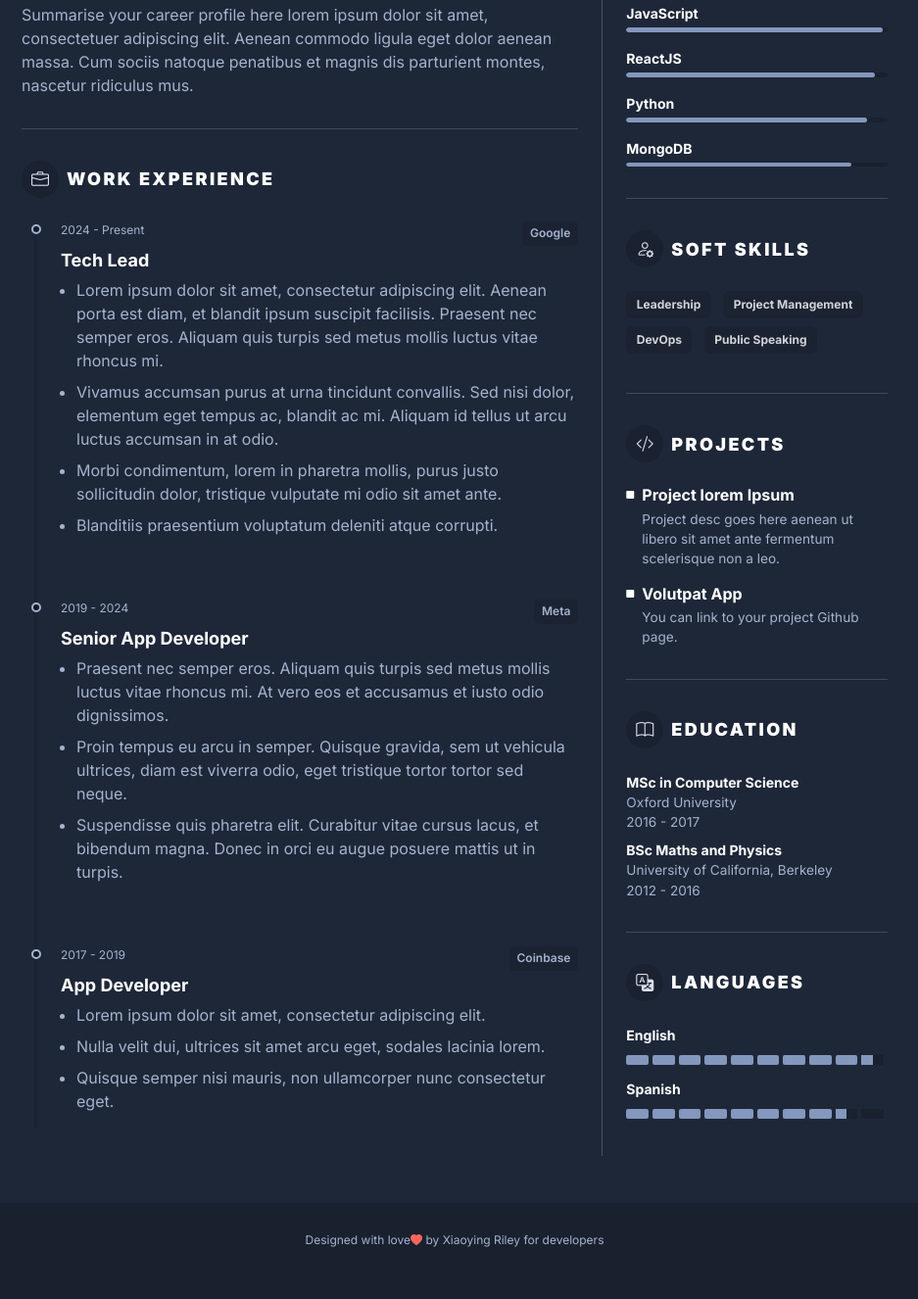
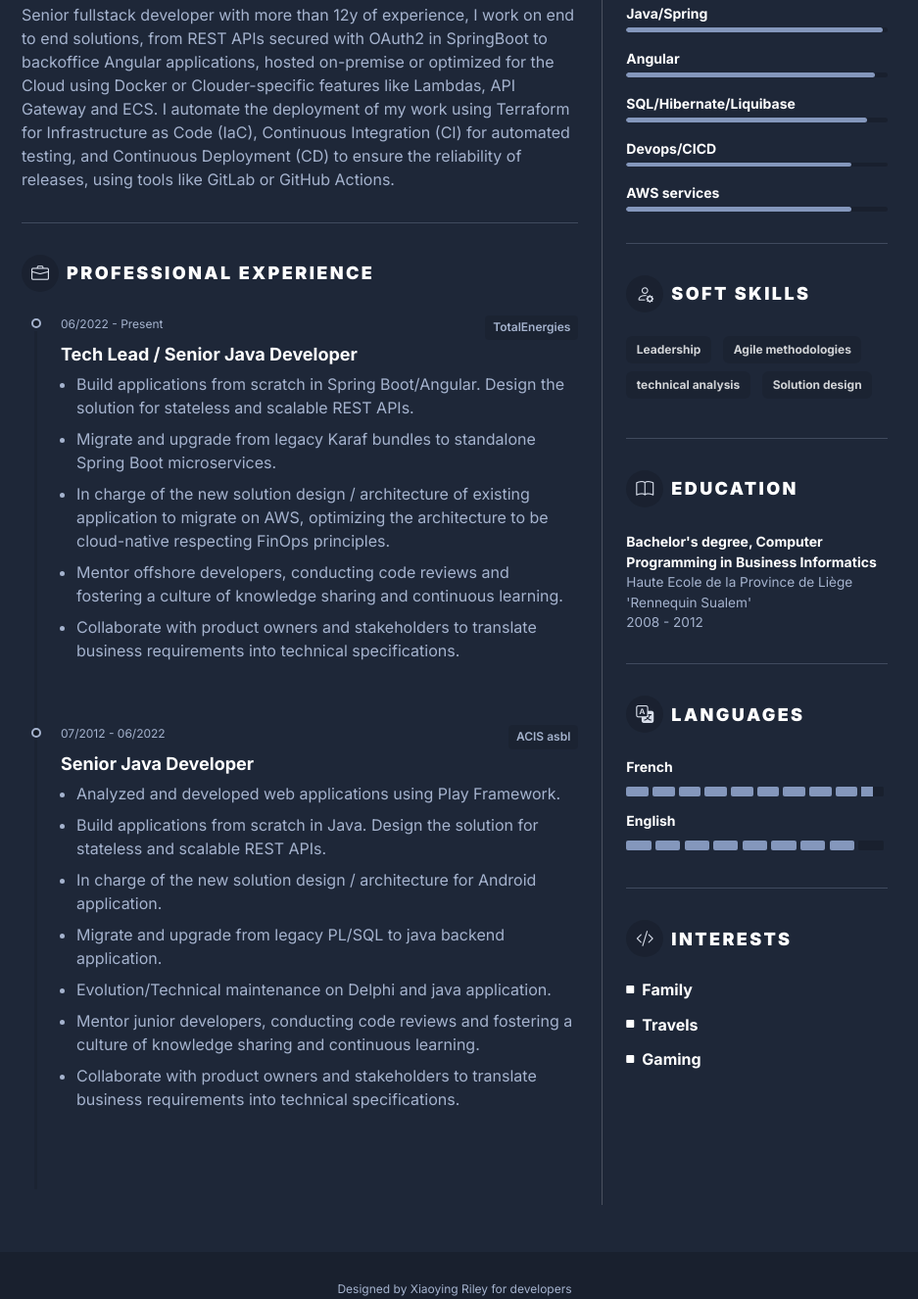
Before and after one commit to rnei00/rnei00.github.io, a plain HTML site: page index.html in a window 1280 px wide. Shown: the part 527-1853 px from the top of the page at 98% size, without its empty margins (176-1113 px from the left). Before the commit the page ends 1827 px from the top, so only its background shows below. Drawn offline with nearby package versions, Linux system fonts and the light colour scheme.

Commit message:
Update index.html

```diff
--- a/index.html
+++ b/index.html
@@ -1,14 +1,14 @@
 <!DOCTYPE html>
 <html lang="en">
 <head>
-	<title>Risen - FREE Bootstrap 5 Resume/CV Template For Developers</title>
+	<title>My resume</title>
 
 	<!-- Meta -->
 	<meta charset="utf-8">
 	<meta http-equiv="X-UA-Compatible" content="IE=edge">
 	<meta name="viewport" content="width=device-width, initial-scale=1.0">
-	<meta name="description" content="Profolio Bootstrap 5 Template">
-	<meta name="author" content="Xiaoying Riley at 3rd Wave Media">
+	<meta name="description" content="My resume">
+	<meta name="author" content="Ramdan El Jouhri">
 	<link rel="shortcut icon" href="favicon.ico">
 
 	<!-- Google Fonts -->
@@ -36,15 +36,12 @@
 					<div class="top-bar text-center position-relative">
 						<div class="top-bar-inner">
 
-							<a class="btn btn-primary top-bar-cta" href="https://themes.3rdwavemedia.com/bootstrap-templates/resume/risen-free-bootstrap-5-dark-mode-resume-cv-template-for-developers/">Hire Me</a>
+							<a class="btn btn-primary top-bar-cta" href="https://www.linkedin.com/in/ramdan-el-jouhri/">Hire Me</a>
 
 							<ul class="social-list list-inline mx-auto">
-								<li class="list-inline-item me-0 me-md-1 me-lg-2"><a href="#"><i class="fa-brands fa-x-twitter fa-fw"></i></a></li>
 								<li class="list-inline-item me-0 me-md-1 me-lg-2"><a href="#"><i class="fa-brands fa-github fa-fw"></i></a></li>
 
-								<li class="list-inline-item me-0 me-md-1 me-lg-2"><a href="#"><i class="fa-brands fa-linkedin-in fa-fw"></i></a></li>
-
-								<li class="list-inline-item me-0 me-md-1 me-lg-2"><a href="#"><i class="fa-brands fa-stack-overflow fa-fw"></i></a></li>
+								<li class="list-inline-item me-0 me-md-1 me-lg-2"><a href="https://www.linkedin.com/in/ramdan-el-jouhri/"><i class="fa-brands fa-linkedin-in fa-fw"></i></a></li>
 
 							</ul><!--//social-list-->
 
@@ -57,13 +54,12 @@
 							<div class="resume-profile-holder text-center">
 								<img class="resume-profile-pic rounded-circle" src="assets/images/profile.png" alt="image">
 
-								<h2 class="resume-name text-uppercase">Daniel Lopez </h2>
-								<div class="resume-role-title text-uppercase">Senior App Developer</div>
+								<h2 class="resume-name text-uppercase">Ramdan El jouhri </h2>
+								<div class="resume-role-title text-uppercase">Tech Lead / Senior Full-Stack developer</div>
 								<div class="resume-contact mt-4">
 									<ul class="resume-contact-list list-unstyled list-inline mb-0 justify-content-between">
-										<li class="list-inline-item me-md-3 me-lg-5"><i class="resume-contact-icon bi bi-telephone-inbound me-2"></i> +123-4567890</li>
-										<li class="list-inline-item me-md-3 me-lg-5"><i class="resume-contact-icon bi bi-envelope me-2"></i> hello@yourwebsite.com</li>
-										<li class="list-inline-item me-lg-5"><i class="resume-contact-icon bi bi-globe me-2"></i> www.yourwebsite.com</li>
+										<li class="list-inline-item me-md-3 me-lg-5"><i class="resume-contact-icon bi bi-telephone-inbound me-2"></i> +32 497 61 17 27</li>
+										<li class="list-inline-item me-md-3 me-lg-5"><i class="resume-contact-icon bi bi-envelope me-2"></i> eljouhri.r@gmail.com</li>
 									</ul>
 								</div><!--//resume-contact-->
 							</div><!--//profile-holder-->
@@ -75,36 +71,47 @@
 									<section class="resume-summary-section resume-section">
 										<h3 class="resume-section-heading text-uppercase py-2 py-lg-3 py-2 py-lg-3"><i class="resume-section-heading-icon bi bi-person me-2"></i>About Me</h3>
 										<div class="resume-summary-desc">
-											Summarise your career profile here lorem ipsum dolor sit amet, consectetuer adipiscing elit. Aenean commodo ligula eget dolor aenean massa. Cum sociis natoque penatibus et magnis dis parturient montes, nascetur ridiculus mus.
+											Senior fullstack developer with more than 12y of experience, I work on end to end solutions, from REST APIs secured with OAuth2 in SpringBoot to backoffice Angular applications, hosted on-premise or optimized for the Cloud using Docker or Clouder-specific features like Lambdas, API Gateway and ECS.
+
+I automate the deployment of my work using Terraform for Infrastructure as Code (IaC), Continuous Integration (CI) for automated testing, and Continuous Deployment (CD) to ensure the reliability of releases, using tools like GitLab or GitHub Actions.
 										</div>
 									</section><!--//resume-section-->
 
 									<hr>
 
 									<section class="resume-experience-section resume-section">
-										<h3 class="resume-section-heading text-uppercase py-2 py-lg-3 py-3"><i class="resume-section-heading-icon bi bi-briefcase me-2"></i>Work Experience</h3>
+										<h3 class="resume-section-heading text-uppercase py-2 py-lg-3 py-3"><i class="resume-section-heading-icon bi bi-briefcase me-2"></i>Professional Experience</h3>
 										<div class="resume-timeline position-relative">
 										    <article class="resume-timeline-item position-relative pb-5">
 
 											    <div class="resume-timeline-item-header mb-2">
 
 												    <div class="resume-position-meta d-flex justify-content-between mb-1">
-													    <div class="resume-position-time">2024 - Present</div>
-													    <div class="resume-company-name">Google</div>
+													    <div class="resume-position-time">06/2022 - Present</div>
+													    <div class="resume-company-name">TotalEnergies</div>
 												    </div>
-											        <h3 class="resume-position-title mb-1">Tech Lead</h3>
+											        <h3 class="resume-position-title mb-1">Tech Lead / Senior Java Developer</h3>
 
 											    </div><!--//resume-timeline-item-header-->
 											    <div class="resume-timeline-item-desc">
 
 
 												    <ul class="resume-timeline-list">
-													    <li>Lorem ipsum dolor sit amet, consectetur adipiscing elit. Aenean porta est diam, et blandit ipsum suscipit facilisis. Praesent nec semper eros. Aliquam quis turpis sed metus mollis luctus vitae rhoncus mi. </li>
-													    <li>Vivamus accumsan purus at urna tincidunt convallis. Sed nisi dolor, elementum eget tempus ac, blandit ac mi. Aliquam id tellus ut arcu luctus accumsan in at odio. </li>
+													    <li>Build applications from scratch in Spring Boot/Angular. Design the solution for
+stateless and scalable REST APIs. </li>
+													    <li>Migrate and upgrade from legacy Karaf bundles to standalone Spring Boot
+microservices. </li>
 
-													    <li>Morbi condimentum, lorem in pharetra mollis, purus justo sollicitudin dolor, tristique vulputate mi odio sit amet ante.</li>
-													    <li>Blanditiis praesentium voluptatum deleniti atque corrupti.</li>
+													    <li>In charge of the new solution design / architecture of existing application to
+migrate on AWS, optimizing the architecture to be cloud-native respecting
+FinOps principles.</li>
+													    <li>Mentor offshore developers, conducting code reviews and fostering a culture of
+knowledge sharing and continuous learning.</li>
+
+<li>Collaborate with product owners and stakeholders to translate business
+requirements into technical specifications.</li>
 												    </ul>
+
 
 											    </div><!--//resume-timeline-item-desc-->
 
@@ -115,41 +122,25 @@
 											    <div class="resume-timeline-item-header mb-2">
 
 												    <div class="resume-position-meta d-flex justify-content-between mb-1">
-													    <div class="resume-position-time">2019 - 2024</div>
-													    <div class="resume-company-name">Meta</div>
+													    <div class="resume-position-time">07/2012 - 06/2022</div>
+													    <div class="resume-company-name">ACIS asbl</div>
 												    </div>
-											        <h3 class="resume-position-title mb-1">Senior App Developer</h3>
+											        <h3 class="resume-position-title mb-1">Senior Java Developer</h3>
 
 											    </div><!--//resume-timeline-item-header-->
 											    <div class="resume-timeline-item-desc">
 												    <ul class="resume-timeline-list">
 
-													    <li>Praesent nec semper eros. Aliquam quis turpis sed metus mollis luctus vitae rhoncus mi. At vero eos et accusamus et iusto odio dignissimos.</li>
-													    <li>Proin tempus eu arcu in semper. Quisque gravida, sem ut vehicula ultrices, diam est viverra odio, eget tristique tortor tortor sed neque.</li>
-													    <li>Suspendisse quis pharetra elit. Curabitur vitae cursus lacus, et bibendum magna. Donec in orci eu augue posuere mattis ut in turpis.</li>
-												    </ul>
-
-											    </div><!--//resume-timeline-item-desc-->
-
-										    </article><!--//resume-timeline-item-->
-										    <article class="resume-timeline-item position-relative">
-
-											    <div class="resume-timeline-item-header mb-2">
-
-												    <div class="resume-position-meta d-flex justify-content-between mb-1">
-													    <div class="resume-position-time">2017 - 2019</div>
-													    <div class="resume-company-name">Coinbase</div>
-												    </div>
-											        <h3 class="resume-position-title mb-1">App Developer</h3>
-
-											    </div><!--//resume-timeline-item-header-->
-											    <div class="resume-timeline-item-desc">
-												    <ul class="resume-timeline-list">
-
-													    <li>Lorem ipsum dolor sit amet, consectetur adipiscing elit.</li>
-													    <li>Nulla velit dui, ultrices sit amet arcu eget, sodales lacinia lorem.</li>
-													    <li>Quisque semper nisi mauris, non ullamcorper nunc consectetur eget. </li>
-
+													    <li>Analyzed and developed web applications using Play Framework.</li>
+													    <li>Build applications from scratch in Java. Design the solution for stateless and
+scalable REST APIs.</li>
+													    <li>In charge of the new solution design / architecture for Android application.</li>
+                                                        <li>Migrate and upgrade from legacy PL/SQL to java backend application.</li>
+                                                        <li>Evolution/Technical maintenance on Delphi and java application.</li>
+                                                        <li>Mentor junior developers, conducting code reviews and fostering a culture of
+knowledge sharing and continuous learning.</li>
+                                                        <li>Collaborate with product owners and stakeholders to translate business
+requirements into technical specifications.</li>
 												    </ul>
 
 											    </div><!--//resume-timeline-item-desc-->
@@ -165,30 +156,37 @@
 
 										<ul class="list-unstyled">
 								        <li class="mb-2">
-								            <div class="resume-skill-name">JavaScript</div>
+								            <div class="resume-skill-name">Java/Spring</div>
 											<div class="progress resume-progress" role="progressbar" aria-label="Basic example" aria-valuenow="98" aria-valuemin="0" aria-valuemax="100">
 											  <div class="progress-bar resume-progress-bar" style="width: 98%"></div>
 											</div>
 								        </li>
 								        <li class="mb-2">
-								            <div class="resume-skill-name">ReactJS</div>
-								            <div class="progress resume-progress" role="progressbar" aria-label="Basic example" aria-valuenow="95" aria-valuemin="0" aria-valuemax="100">
+								            <div class="resume-skill-name">Angular</div>
+								            <div class="progress resume-progress" role="progressbar" aria-label="Basic example" aria-valuenow="75" aria-valuemin="0" aria-valuemax="100">
 											  <div class="progress-bar resume-progress-bar" style="width: 95%"></div>
 											</div>
 
 								        </li>
 								        <li class="mb-2">
-								            <div class="resume-skill-name">Python</div>
-									        <div class="progress resume-progress" role="progressbar" aria-label="Basic example" aria-valuenow="92" aria-valuemin="0" aria-valuemax="100">
+								            <div class="resume-skill-name">SQL/Hibernate/Liquibase</div>
+									        <div class="progress resume-progress" role="progressbar" aria-label="Basic example" aria-valuenow="98" aria-valuemin="0" aria-valuemax="100">
 											  <div class="progress-bar resume-progress-bar" style="width: 92%"></div>
 											</div>
 								        </li>
 								        <li class="mb-2">
-								            <div class="resume-skill-name">MongoDB</div>
+								            <div class="resume-skill-name">Devops/CICD</div>
 									        <div class="progress resume-progress" role="progressbar" aria-label="Basic example" aria-valuenow="86" aria-valuemin="0" aria-valuemax="100">
 											  <div class="progress-bar resume-progress-bar" style="width: 86%"></div>
 											</div>
 								        </li>
+
+                                         <li class="mb-2">
+                                            <div class="resume-skill-name">AWS services</div>
+                                            <div class="progress resume-progress" role="progressbar" aria-label="Basic example" aria-valuenow="86" aria-valuemin="0" aria-valuemax="100">
+                                              <div class="progress-bar resume-progress-bar" style="width: 86%"></div>
+                                            </div>
+                                        </li>
 
 							        </ul>
 
@@ -200,10 +198,10 @@
 										<h3 class="resume-section-heading text-uppercase py-2 py-lg-3 py-3"><i class="resume-section-heading-icon bi bi-person-gear me-2"></i>Soft Skills</h3>
 										<ul class="list-inline">
 								            <li class="list-inline-item"><span class="badge resume-skill-badge">Leadership</span></li>
-								            <li class="list-inline-item"><span class="badge resume-skill-badge">Project Management</span></li>
+								            <li class="list-inline-item"><span class="badge resume-skill-badge">Agile methodologies</span></li>
 
-								            <li class="list-inline-item"><span class="badge resume-skill-badge">DevOps</span></li>
-								            <li class="list-inline-item"><span class="badge resume-skill-badge">Public Speaking</span></li>
+								            <li class="list-inline-item"><span class="badge resume-skill-badge">technical analysis</span></li>
+								            <li class="list-inline-item"><span class="badge resume-skill-badge">Solution design</span></li>
 
 
 							            </ul>
@@ -211,38 +209,14 @@
 
 									<hr>
 
-									<section class="resume-projects-section resume-section">
-										<h3 class="resume-section-heading text-uppercase py-2 py-lg-3 py-3"><i class="resume-section-heading-icon bi bi-code-slash me-2"></i>Projects</h3>
-										<div class="item">
-											<h4 class="item-heading"><i class="item-icon bi bi-square-fill me-2"></i><a href="#">Project lorem Ipsum</a></h4>
-											<div class="item-desc">
-												Project desc goes here aenean ut libero sit amet ante fermentum scelerisque non a leo.
-											</div>
-										</div><!--//item-->
-										<div class="item">
-											<h4 class="item-heading"><i class="item-icon bi bi-square-fill me-2"></i><a href="#">Volutpat App</a></h4>
-											<div class="item-desc">
-												You can link to your project Github page.
-											</div>
-										</div><!--//item-->
-
-
-									</section>
-
-									<hr>
 
 									<section class="resume-educate-section resume-section">
 										<h3 class="resume-section-heading text-uppercase py-2 py-lg-3 py-3"><i class="resume-section-heading-icon bi bi-book me-2"></i>Education</h3>
 										<ul class="list-unstyled">
 										    <li class="mb-2">
-										        <div class="resume-degree font-weight-bold">MSc in Computer Science</div>
-										        <div class="resume-degree-org">Oxford University</div>
-										        <div class="resume-degree-time">2016 - 2017</div>
-										    </li>
-										    <li>
-										        <div class="resume-degree font-weight-bold">BSc Maths and Physics</div>
-										        <div class="resume-degree-org">University of California, Berkeley</div>
-										        <div class="resume-degree-time">2012 - 2016</div>
+										        <div class="resume-degree font-weight-bold">Bachelor's degree, Computer Programming in Business Informatics</div>
+										        <div class="resume-degree-org">Haute Ecole de la Province de Liège 'Rennequin Sualem'</div>
+										        <div class="resume-degree-time">2008 - 2012</div>
 										    </li>
 									    </ul>
 									</section><!--//resume-section-->
@@ -253,7 +227,7 @@
 										<h3 class="resume-section-heading text-uppercase py-2 py-lg-3 py-3"><i class="resume-section-heading-icon bi bi-translate me-2"></i>Languages</h3>
 										 <ul class="list-unstyled resume-lang-list">
 										    <li class="mb-2">
-										        <div class="resume-lang-name">English</div>
+										        <div class="resume-lang-name">French</div>
 										        <div class="resume-level-indicator row gx-0 flex-nowrap">
 											        <div class="col"><span class="item item-full"></span></div>
 											        <div class="col"><span class="item item-full"></span></div>
@@ -268,7 +242,7 @@
 										        </div><!--//resume-level-indicator-->
 										    </li>
 										     <li class="mb-2">
-										        <div class="resume-lang-name">Spanish</div>
+										        <div class="resume-lang-name">English</div>
 										        <div class="resume-level-indicator row gx-0 flex-nowrap">
 											        <div class="col"><span class="item item-full"></span></div>
 											        <div class="col"><span class="item item-full"></span></div>
@@ -278,12 +252,27 @@
 											        <div class="col"><span class="item item-full"></span></div>
 											        <div class="col"><span class="item item-full"></span></div>
 											        <div class="col"><span class="item item-full"></span></div>
-											        <div class="col"><span class="item item-half"></span></div>
 											        <div class="col"><span class="item"></span></div>
 										        </div><!--//resume-level-indicator-->
 										    </li>
 										</ul>
 									</section>
+
+                                    <hr>
+
+                                    <section class="resume-projects-section resume-section">
+                                        <h3 class="resume-section-heading text-uppercase py-2 py-lg-3 py-3"><i class="resume-section-heading-icon bi bi-code-slash me-2"></i>Interests</h3>
+                                        <div class="item">
+                                            <h4 class="item-heading"><i class="item-icon bi bi-square-fill me-2"></i><a href="#">Family</a></h4>
+                                        </div><!--//item-->
+                                        <div class="item">
+                                            <h4 class="item-heading"><i class="item-icon bi bi-square-fill me-2"></i><a href="#">Travels</a></h4>
+                                        </div><!--//item-->
+                                    <div class="item">
+                                            <h4 class="item-heading"><i class="item-icon bi bi-square-fill me-2"></i><a href="#">Gaming</a></h4>
+                                        </div><!--//item-->
+
+                                    </section>
 
 
 
@@ -301,7 +290,7 @@
 
 	<footer class="footer text-center py-4">
 		<!--/* This template is free as long as you keep the footer attribution link. If you'd like to use the template without the attribution link, you can buy the commercial license via our website: themes.3rdwavemedia.com Thank you for your support. :) */-->
-		<small class="copyright">Designed with <span class="sr-only">love</span><i class="bi bi-heart-fill" style="color:#fe655c"></i> by <a class="theme-link" href="http://themes.3rdwavemedia.com" target="_blank">Xiaoying Riley</a> for developers</small>
+		<small class="copyright">Designed by <a class="theme-link" href="http://themes.3rdwavemedia.com" target="_blank">Xiaoying Riley</a> for developers</small>
 	</footer>
 
 </body>
```
